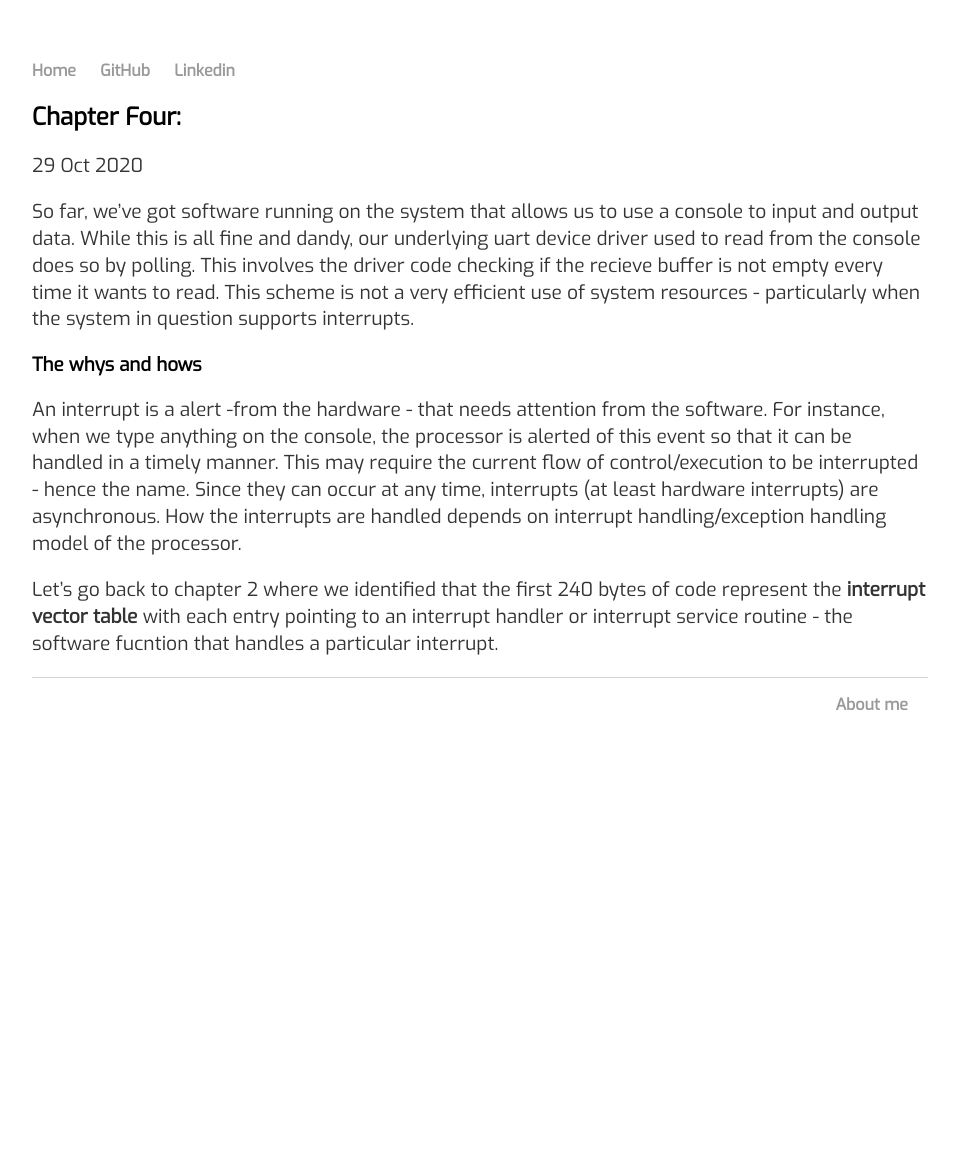
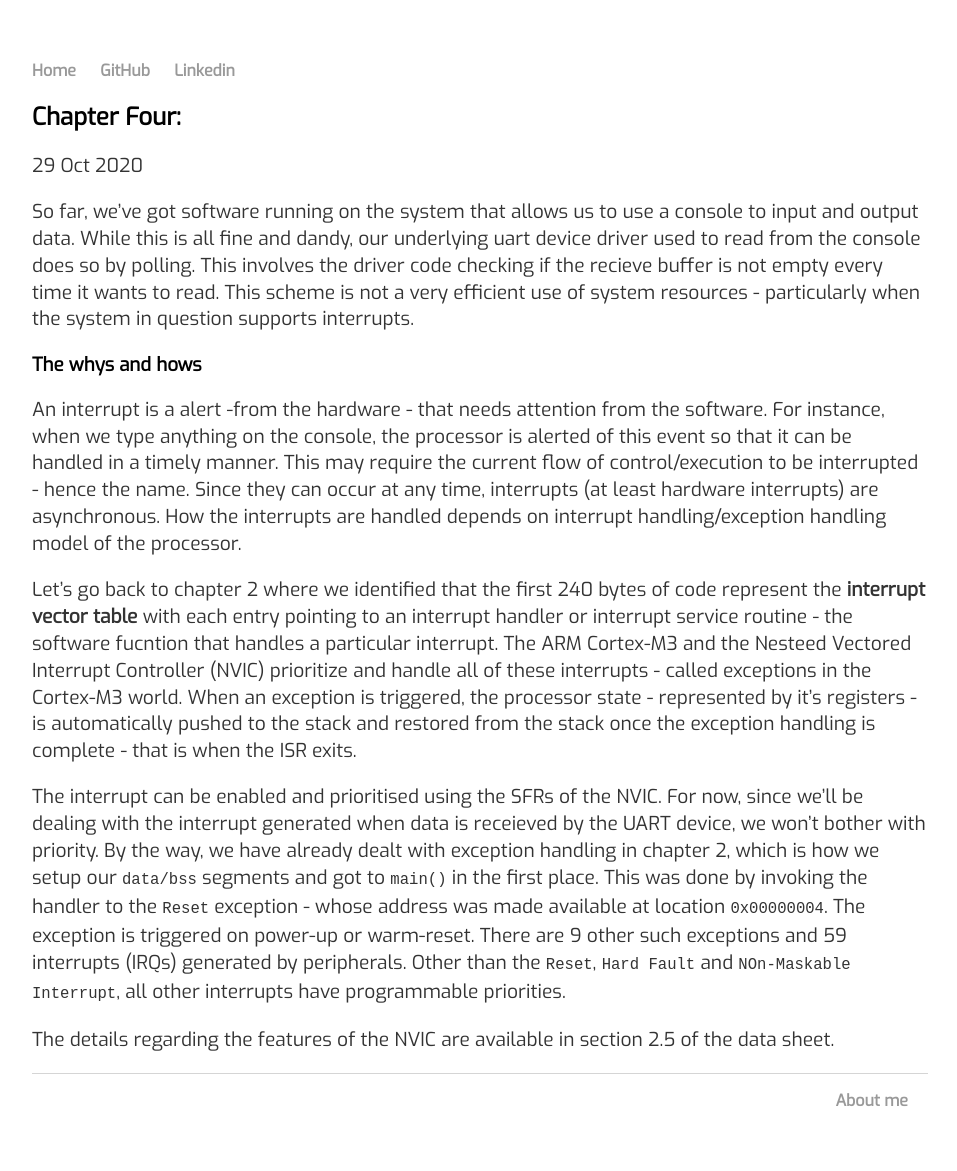
Before and after one commit to varun-venkatesh/varun-venkatesh.github.io, a Jekyll site: the page built from _posts/2020-10-29-bare-mtl-chapter4.md, in a window 1280 px wide. Shown: the whole page, without its empty margins (160-1117 px from the left). Built offline with Jekyll 4.4.1, drawn with Linux system fonts in a browser that asks for light colours; before the commit the page ends 900 px from its top, so only the background shows below that.

Commit message:
Update 2020-10-29-bare-mtl-chapter4.md

````diff
--- a/_posts/2020-10-29-bare-mtl-chapter4.md
+++ b/_posts/2020-10-29-bare-mtl-chapter4.md
@@ -10,4 +10,8 @@ So far, we've got software running on the system that allows us to use a console
 
 An interrupt is a alert -from the hardware - that needs attention from the software. For instance, when we type anything on the console, the processor is alerted of this event so that it can be handled in a timely manner. This may require the current flow of control/execution to be interrupted - hence the name. Since they can occur at any time, interrupts (at least hardware interrupts) are asynchronous.  How the interrupts are handled depends on interrupt handling/exception handling model of the processor.
 
-Let's go back to chapter 2 where we identified that the first 240 bytes of code represent the **interrupt vector table** with each entry pointing to an interrupt handler or interrupt service routine - the software fucntion that handles a particular interrupt.
+Let's go back to chapter 2 where we identified that the first 240 bytes of code represent the **interrupt vector table** with each entry pointing to an interrupt handler or interrupt service routine - the software fucntion that handles a particular interrupt. The ARM Cortex-M3 and the Nesteed Vectored Interrupt Controller (NVIC) prioritize and handle all of these interrupts - called exceptions in the Cortex-M3 world. When an exception is triggered, the processor state -  represented by it's registers - is automatically pushed to the stack and restored from the stack once the exception handling is complete - that is when the ISR exits.
+
+The interrupt can be enabled and prioritised using the SFRs of the NVIC. For now, since we'll be dealing with the interrupt generated when data is receieved by the UART device, we won't bother with priority. By the way, we have already dealt with exception handling in chapter 2, which is how we setup our ```data/bss``` segments and got to ```main()``` in the first place. This was done by invoking the handler to the ```Reset``` exception - whose address was made available at location ```0x00000004```.  The exception is triggered on power-up or warm-reset. There are 9 other such exceptions and 59 interrupts (IRQs) generated by peripherals. Other than the ```Reset```, ```Hard Fault``` and ```NOn-Maskable Interrupt```, all other interrupts have programmable priorities.
+
+The details regarding the features of the NVIC are available in section 2.5 of the data sheet.
````
